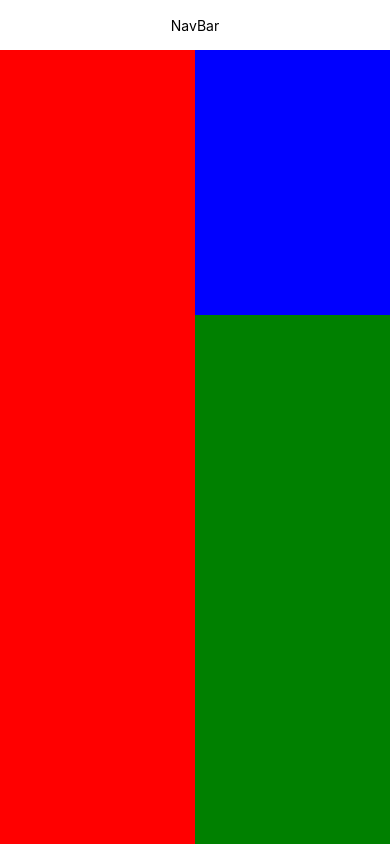
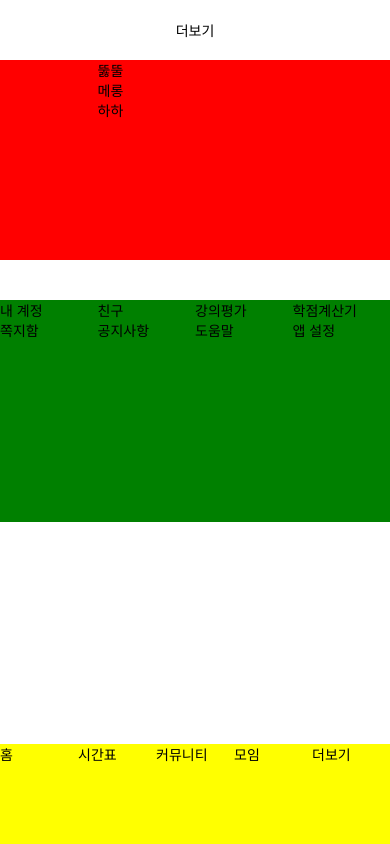
Before and after one commit to ddulhddul/Guide, a React Native app: screen / in a window 390 px wide. Built offline with nearby package versions, Linux system fonts and the light colour scheme.

Commit message:
set Layout

```diff
--- a/App.js
+++ b/App.js
@@ -6,7 +6,11 @@ export default class App extends React.Component {
     return (
       <View style={styles.app}>
         <NavBar />
-        <Body />
+        <User />
+        <View style={{height:40}}></View>
+        <ButtonGroup />
+        <View style={{flex:1}}></View>
+        <Tabs />
       </View>
     );
   }
@@ -15,27 +19,59 @@ export default class App extends React.Component {
 class NavBar extends Component {
   render() {
     return (
-      <View style={styles.navBar}>
-        <Text>NavBar</Text>
+      <View style={{height:60, alignItems:'center', justifyContent:'center'}}>
+        <Text>더보기</Text>
       </View>
     );
   }
 }
-
-class Body extends Component {
+class User extends Component {
   render() {
     return (
-      <View style={styles.container}>
-        <View style={styles.left}></View>
-        <View style={styles.right}>
-          <View style={styles.top}></View>
-          <View style={styles.bottom}></View>
+      <View style={{height: 200, flexDirection:'row', backgroundColor:'red'}}>
+        <View style={{flex:1}}></View>
+        <View style={{flex:3, flexDirection:'column'}}>
+          <Text>뚫뚤</Text>
+          <Text>메롱</Text>
+          <Text>하하</Text>
         </View>
       </View>
     );
   }
 }
-
+class ButtonGroup extends Component {
+  render() {
+    return (
+      <View style={{height:200, flex:1, flexDirection:'column', backgroundColor:'green'}}>
+        <View style={{flexDirection:'row'}}>
+          <View style={{flex:1}}><Text>내 계정</Text></View>
+          <View style={{flex:1}}><Text>친구</Text></View>
+          <View style={{flex:1}}><Text>강의평가</Text></View>
+          <View style={{flex:1}}><Text>학점계산기</Text></View>
+        </View>
+        <View style={{flexDirection:'row'}}>
+          <View style={{flex:1}}><Text>쪽지함</Text></View>
+          <View style={{flex:1}}><Text>공지사항</Text></View>
+          <View style={{flex:1}}><Text>도움말</Text></View>
+          <View style={{flex:1}}><Text>앱 설정</Text></View>
+        </View>
+      </View>
+    );
+  }
+}
+class Tabs extends Component {
+  render() {
+    return (
+      <View style={{height: 100, flexDirection:'row', backgroundColor:'yellow'}}>
+        <View style={{flex:1}}><Text>홈</Text></View>
+        <View style={{flex:1}}><Text>시간표</Text></View>
+        <View style={{flex:1}}><Text>커뮤니티</Text></View>
+        <View style={{flex:1}}><Text>모임</Text></View>
+        <View style={{flex:1}}><Text>더보기</Text></View>
+      </View>
+    );
+  }
+}
 
 
 
@@ -67,6 +103,7 @@ const styles = StyleSheet.create({
   navBar: {
     height: 50,
     alignItems: 'center',
-    justifyContent: 'center'
+    justifyContent: 'center',
+    backgroundColor: 'green'
   },
 });
```
